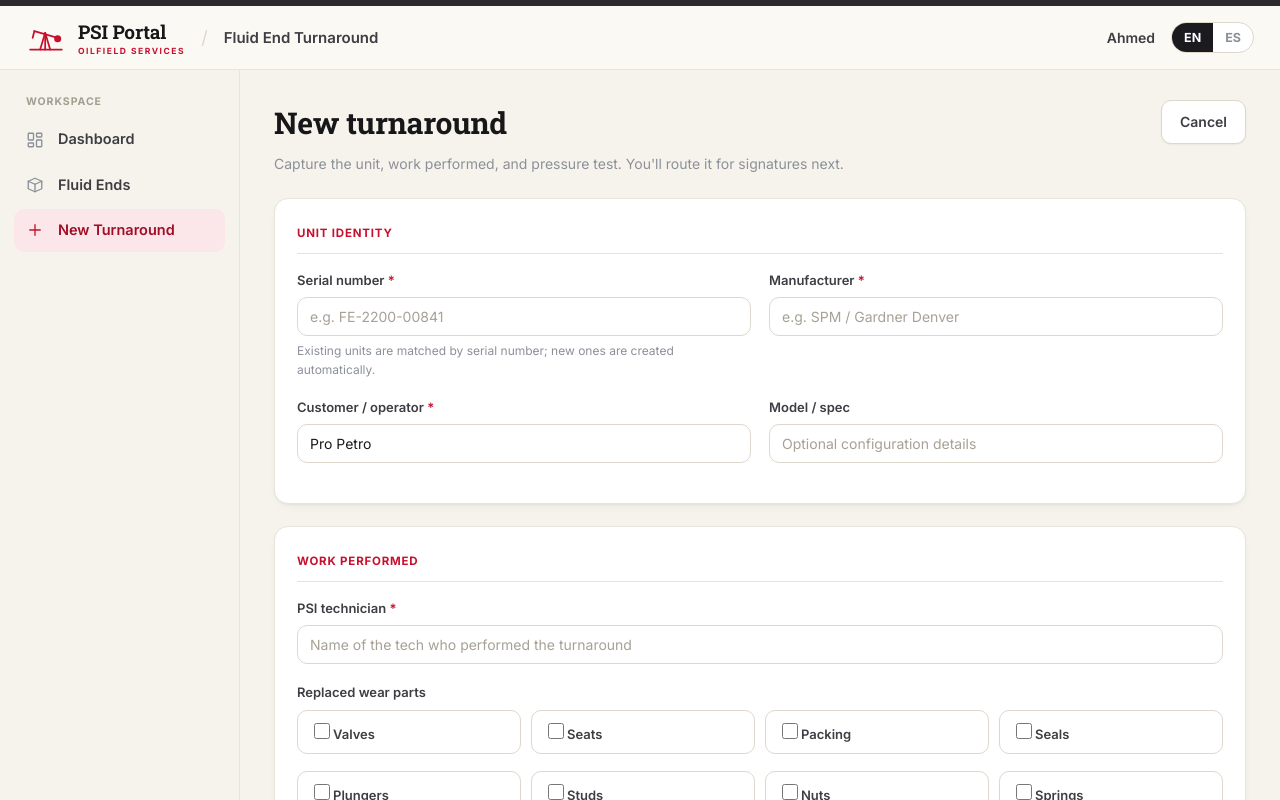
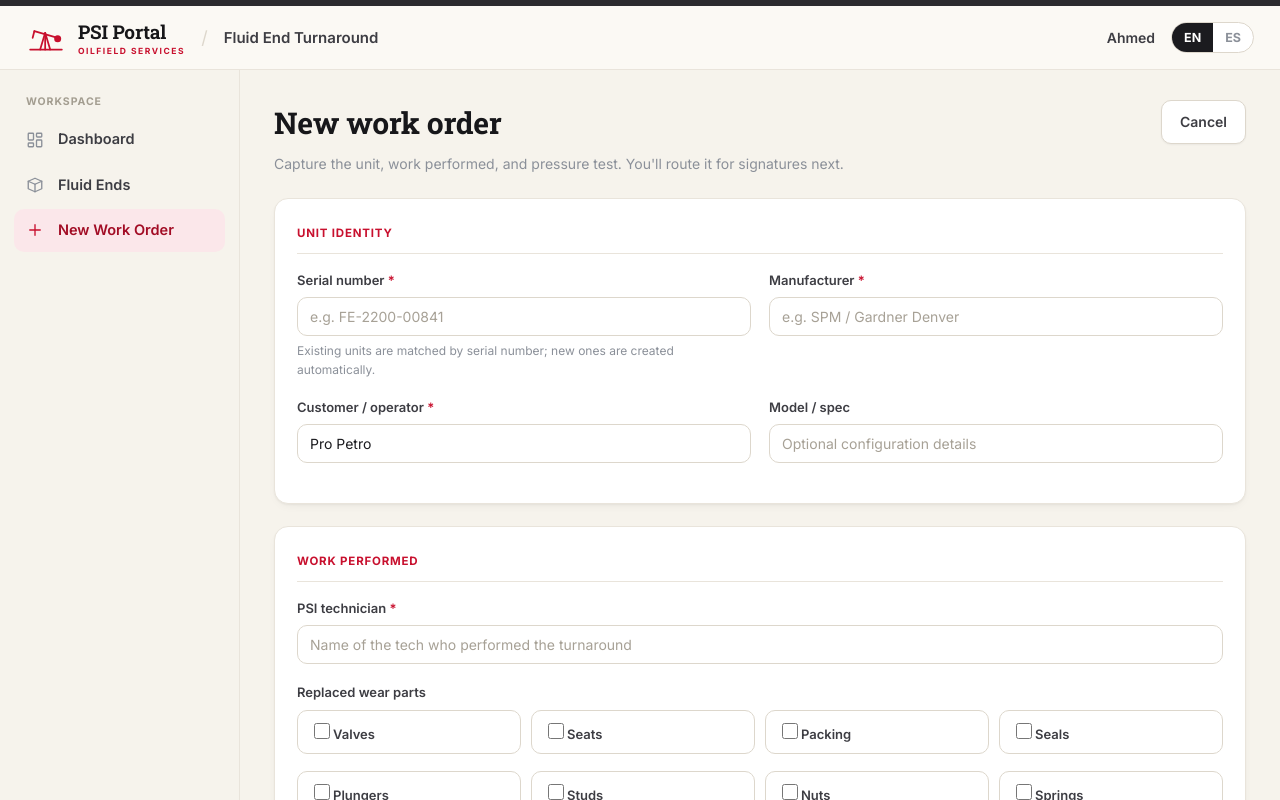
Before and after one commit to ahmedhuss50/fluid-end-turnaround, a Next.js app: page /jobs/new in a window 1280 px wide. Shown: the top 800 px of the page. Built offline with nearby package versions, Linux system fonts and the light colour scheme; no server answers; the database is empty.

Commit message:
Rename New turnaround to New work order

```diff
--- a/app/jobs/new/page.tsx
+++ b/app/jobs/new/page.tsx
@@ -7,7 +7,7 @@ export default function NewTurnaround() {
     <>
       <div className="page-head">
         <div>
-          <h1>New turnaround</h1>
+          <h1>New work order</h1>
           <p>Capture the unit, work performed, and pressure test. You&apos;ll route it for signatures next.</p>
         </div>
         <Link href="/" className="btn secondary">Cancel</Link>
--- a/app/page.tsx
+++ b/app/page.tsx
@@ -37,7 +37,7 @@ export default async function Dashboard() {
           <h1>Turnaround dashboard</h1>
           <p>Digital turnaround records with dual PSI + operator sign-off.</p>
         </div>
-        <Link href="/jobs/new" className="btn">+ New turnaround</Link>
+        <Link href="/jobs/new" className="btn">+ New work order</Link>
       </div>
 
       <div className="stat-row">
@@ -62,7 +62,7 @@ export default async function Dashboard() {
             <span className="ic"><svg viewBox="0 0 24 24" fill="none" stroke="currentColor" strokeWidth="1.7" strokeLinecap="round" strokeLinejoin="round"><path d="M14 2H6a2 2 0 0 0-2 2v16a2 2 0 0 0 2 2h12a2 2 0 0 0 2-2V8z"/><path d="M14 2v6h6M9 15h6M9 11h2"/></svg></span>
             <div className="big">No turnarounds yet</div>
             <div>Create your first digital turnaround record to get started.</div>
-            <div className="mt"><Link href="/jobs/new" className="btn">+ New turnaround</Link></div>
+            <div className="mt"><Link href="/jobs/new" className="btn">+ New work order</Link></div>
           </div>
         ) : (
           <table className="grid">
--- a/app/units/[serial]/page.tsx
+++ b/app/units/[serial]/page.tsx
@@ -23,7 +23,7 @@ export default async function UnitHistory({ params }: { params: { serial: string
           <h1 className="mono" style={{ fontSize: 22 }}>{unit.serialNumber}</h1>
           <p>{unit.manufacturer} · {unit.customer}{unit.model ? ` · ${unit.model}` : ""}</p>
         </div>
-        <Link href="/jobs/new" className="btn">+ New turnaround</Link>
+        <Link href="/jobs/new" className="btn">+ New work order</Link>
       </div>
 
       <div className="card">
--- a/app/units/page.tsx
+++ b/app/units/page.tsx
@@ -17,7 +17,7 @@ export default async function Units() {
           <h1>Fluid ends</h1>
           <p>Every tracked unit, keyed by serial number, with its turnaround history.</p>
         </div>
-        <Link href="/jobs/new" className="btn">+ New turnaround</Link>
+        <Link href="/jobs/new" className="btn">+ New work order</Link>
       </div>
 
       <div className="card">
--- a/components/Sidebar.tsx
+++ b/components/Sidebar.tsx
@@ -31,7 +31,7 @@ export default function Sidebar({ units, active }: { units: number; active: numb
     },
     {
       href: "/jobs/new",
-      label: "New Turnaround",
+      label: "New Work Order",
       count: null,
       icon: <><path d="M12 5v14" /><path d="M5 12h14" /></>,
     },
```
